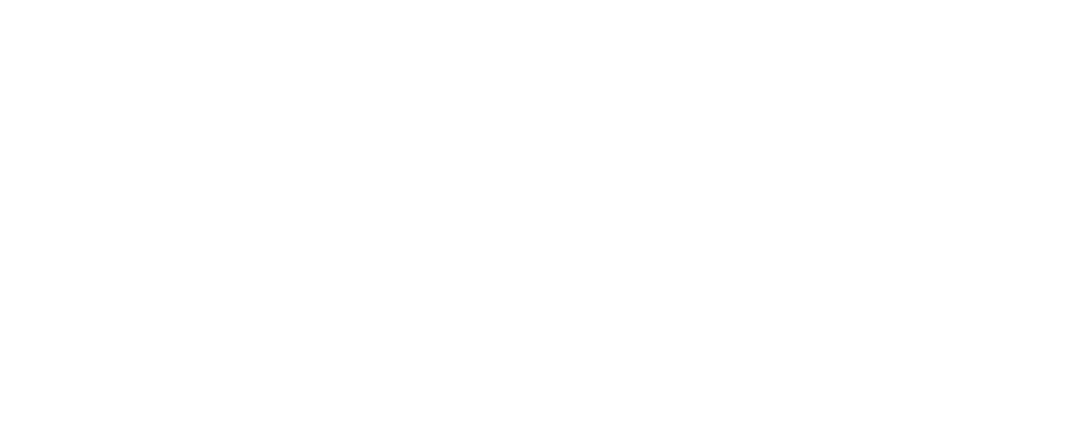
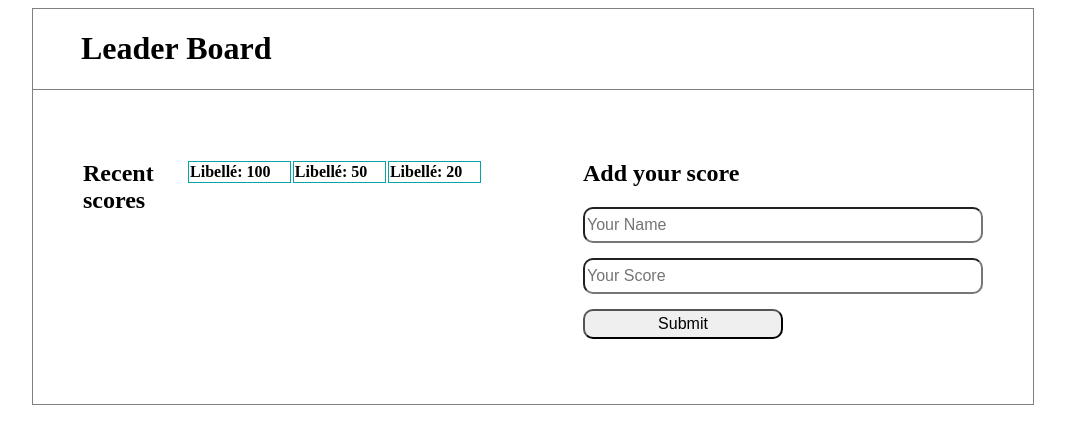
Before and after one commit to binyamolango/leader-board, a website built with webpack: page src/index.html in a window 1280 px wide. Shown: the whole page, without its empty margins (107-1172 px from the left). Built offline with nearby package versions, Linux system fonts and the light colour scheme.

Commit message:
Add basic html and css

```diff
--- a/src/index.html
+++ b/src/index.html
@@ -1,11 +1,11 @@
 <!DOCTYPE html>
-<html>
-  <head>
-    <meta charset="utf-8" />
-    <title>Getting Started</title>
-    <script src="./print.bundle.js"></script>
-  </head>
-  <body>
-    <script src="./index.bundle.js"></script>
-  </body>
+<html lang="en">
+<head>
+    <meta charset="UTF-8">
+    <meta name="viewport" content="width=device-width, initial-scale=1.0">
+    <title>Leader-board</title>
+</head>
+<body>
+    <h1>Hello Microverse!</h1>
+</body>
 </html>
--- a/src/index.js
+++ b/src/index.js
@@ -1 +1,114 @@
 import './style.css';
+
+class LeaderboardApp {
+  constructor() {
+    this.body = document.querySelector('body');
+    this.launcher();
+  }
+
+  launcher() {
+    const main = document.createElement('main');
+    main.classList.add('main');
+
+    const header = this.createHeader(); // Utilisation correcte de 'this'
+    const left = this.createLeftSection(); // Utilisation correcte de 'this'
+    const right = this.createRightSection(); // Utilisation correcte de 'this'
+
+    main.appendChild(header);
+    main.appendChild(left);
+    main.appendChild(right);
+
+    this.body.innerHTML = '';
+    this.body.appendChild(main);
+  }
+
+  // eslint-disable-next-line class-methods-use-this
+  createHeader() {
+    const header = document.createElement('div');
+    header.classList.add('header');
+    const h1 = document.createElement('h1');
+    h1.textContent = 'Leader Board';
+    header.appendChild(h1);
+    return header;
+  }
+
+  createLeftSection() {
+    const left = document.createElement('div');
+    left.classList.add('left');
+
+    const div1 = this.createSectionWithTitle('Recent scores'); // Utilisation correcte de 'this'
+    const table = this.createScoreTable();
+    div1.appendChild(table);
+
+    left.appendChild(div1);
+    return left;
+  }
+
+  createRightSection() {
+    const right = document.createElement('div');
+    right.classList.add('right');
+
+    const div2 = this.createSectionWithTitle('Add your score'); // Utilisation correcte de 'this'
+    const form = this.createScoreForm();
+    div2.appendChild(form);
+
+    right.appendChild(div2);
+    return right;
+  }
+
+  // eslint-disable-next-line class-methods-use-this
+  createSectionWithTitle(titleText) {
+    const div = document.createElement('div');
+    div.classList.add('title');
+    const h2 = document.createElement('h2');
+    h2.textContent = titleText;
+    div.appendChild(h2);
+    return div;
+  }
+
+  createScoreTable() {
+    const table = document.createElement('table');
+    const tr = document.createElement('tr');
+    const td1 = this.createTableHeader('Libellé: 100'); // Utilisation correcte de 'this'
+    const td2 = this.createTableHeader('Libellé: 50'); // Utilisation correcte de 'this'
+    const td3 = this.createTableHeader('Libellé: 20'); // Utilisation correcte de 'this'
+    tr.appendChild(td1);
+    tr.appendChild(td2);
+    tr.appendChild(td3);
+    table.appendChild(tr);
+    return table;
+  }
+
+  // eslint-disable-next-line class-methods-use-this
+  createTableHeader(text) {
+    const th = document.createElement('th');
+    th.textContent = text;
+    return th;
+  }
+
+  createScoreForm() {
+    const form = document.createElement('form');
+    const input1 = this.createInput('text', 'name', 'Your Name'); // Utilisation correcte de 'this'
+    const input2 = this.createInput('text', 'score', 'Your Score'); // Utilisation correcte de 'this'
+    const btnSubmit = this.createInput('submit', '', 'Submit'); // Utilisation correcte de 'this'
+    form.appendChild(input1);
+    form.appendChild(input2);
+    form.appendChild(btnSubmit);
+    return form;
+  }
+
+  // eslint-disable-next-line class-methods-use-this
+  createInput(type, name, placeholder) {
+    const input = document.createElement('input');
+    input.type = type;
+    if (name) input.name = name;
+    if (placeholder) input.placeholder = placeholder;
+    return input;
+  }
+}
+
+const app = new LeaderboardApp();
+window.addEventListener('DOMContentLoaded', () => {
+  // Utilisation de l'instance déjà créée
+  app.launcher();
+});
--- a/src/style.css
+++ b/src/style.css
@@ -0,0 +1,67 @@
+body {
+  box-sizing: border-box;
+}
+
+.main {
+  width: 1000px;
+  margin: 0 auto;
+  display: flex;
+  flex-wrap: wrap;
+  border: 1px solid gray;
+}
+
+.header {
+  flex: 100%;
+  border-bottom: 1px solid gray;
+}
+
+h1 {
+  padding-left: 1.5em;
+}
+
+.left,
+.right {
+  flex: 1 40%;
+  padding: 50px;
+}
+
+.left .title {
+  display: flex;
+  justify-content: space-between;
+  align-items: baseline;
+}
+
+.left .title button {
+  height: 40px;
+}
+
+table {
+  width: 100%;
+}
+
+th,
+td {
+  border: 1px solid rgb(6, 165, 165);
+  text-align: left;
+}
+
+form {
+  display: flex;
+  flex-direction: column;
+}
+
+form input {
+  height: 30px;
+  font-size: 12pt;
+  margin-bottom: 15px;
+  border-radius: 10px;
+}
+
+form input[type="submit"] {
+  width: 200px;
+}
+
+.footer {
+  background-color: rgb(133, 22, 236);
+  flex: 100%;
+}
```
Also changed, not shown: README.md, dist/index.bundle.js, dist/index.html, dist/main.js (deleted), dist/print.bundle.js, dist/runtime.bundle.js (added).
